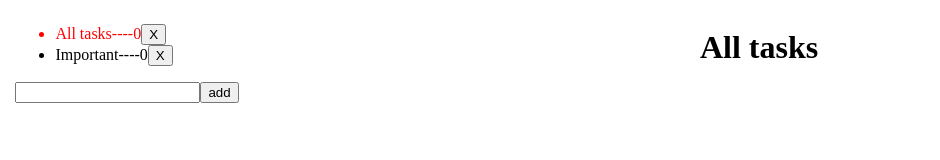
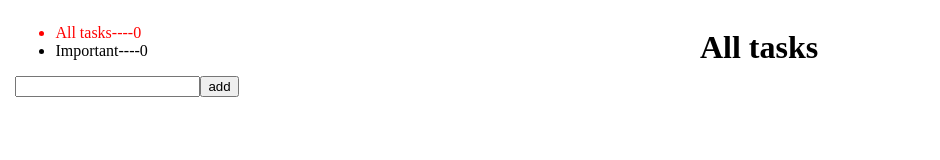
Before and after one commit to AlexTogar/react_todo, a React app: page / in a window 1280 px wide. Shown: the top 160 px of the page, without its empty margins (0-940 px from the left). Built offline with nearby package versions, Linux system fonts and the light colour scheme.

Commit message:
progress 55%

```diff
--- a/src/components/App.js
+++ b/src/components/App.js
@@ -6,25 +6,42 @@ import Categories from '../Categoies.json';
 import '../styles/App.css';
 import { v4 as uuidv4 } from 'uuid';
 
+const ALL_TASKS_CAT_ID = '1';
+const BLUE = '#788CDE';
+
 class Task {
-  constructor(text = '', categoryId) {
-    this.id = uuidv4();
+  constructor(
+    text = '',
+    categoryId,
+    completed = false,
+    important = false,
+    id = uuidv4()
+  ) {
     this.text = text;
-    this.important = false;
-    this.completed = false;
     this.categoryId = categoryId;
+    this.completed = completed;
+    this.important = important;
+    this.id = id;
   }
 }
 
 class Category {
-  constructor(name, icon = '') {
-    this.id = uuidv4();
+  constructor(
+    name,
+    icon = '',
+    selected = false,
+    deletable = false,
+    textColor = BLUE,
+    numOfTasks = 0,
+    id = uuidv4()
+  ) {
     this.name = name;
-    this.deletable = false;
-    this.textColor = '#788CDE';
-    this.numOfTasks = 0;
     this.icon = icon;
-    this.selected = false;
+    this.selected = selected;
+    this.deletable = deletable;
+    this.textColor = textColor;
+    this.numOfTasks = numOfTasks;
+    this.id = id;
   }
 }
 
@@ -111,7 +128,11 @@ export default class App extends Component {
    */
   createCategory(name) {
     this.setState((state) => {
-      return { categories: state.categories.concat(new Category(name)) };
+      return {
+        categories: state.categories.concat(
+          new Category(name, '', false, true)
+        ),
+      };
     });
   }
 
@@ -121,9 +142,22 @@ export default class App extends Component {
    * @returns {void}
    */
   deleteCategory(id) {
+    const category = this.state.categories.find((cat) => cat.id === id);
+    if (category.selected) {
+      this.setState((state) => {
+        return {
+          categories: state.categories.map((cat) => {
+            if (cat.id === ALL_TASKS_CAT_ID) {
+              cat.selected = true;
+              return cat;
+            }
+            return cat;
+          }),
+        };
+      });
+    }
+
     this.setState((state) => {
-      console.log(state.categories);
-      console.log(id);
       return {
         categories: state.categories.filter((cat) => cat.id !== id),
       };
--- a/src/components/Sidebar.js
+++ b/src/components/Sidebar.js
@@ -29,11 +29,15 @@ export default class Sidebar extends Component {
         <li
           key={cat.id}
           style={cat.selected ? { color: 'red' } : { color: 'black' }}
+        >
+          <span
             onClick={() => {
               this.props.onSelectCategory(cat.id);
             }}
           >
             {cat.name}----{cat.numOfTasks}
+          </span>
+          {cat.deletable ? (
             <button
               className={'delete-button id'}
               onClick={() => {
@@ -42,6 +46,9 @@ export default class Sidebar extends Component {
             >
               X
             </button>
+          ) : (
+            <></>
+          )}
         </li>
       );
     });
```
Also changed, not shown: 1 other file (tests, documents, lock files or other folders). Lines whose indentation alone changed are shown as unchanged.
